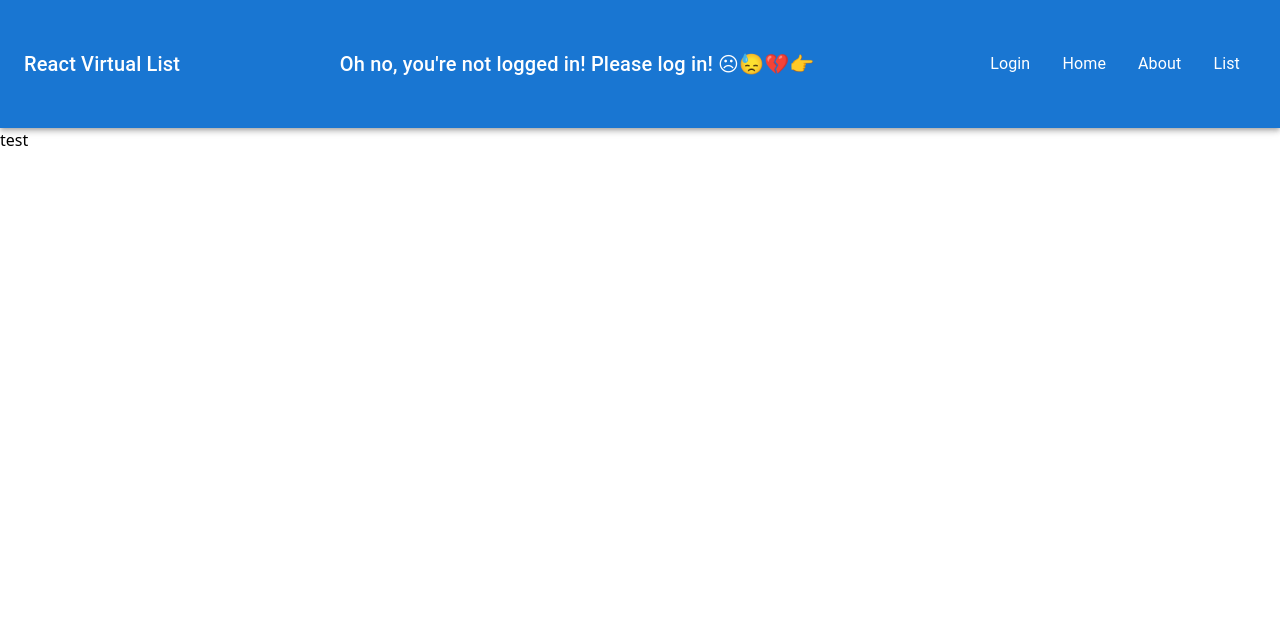
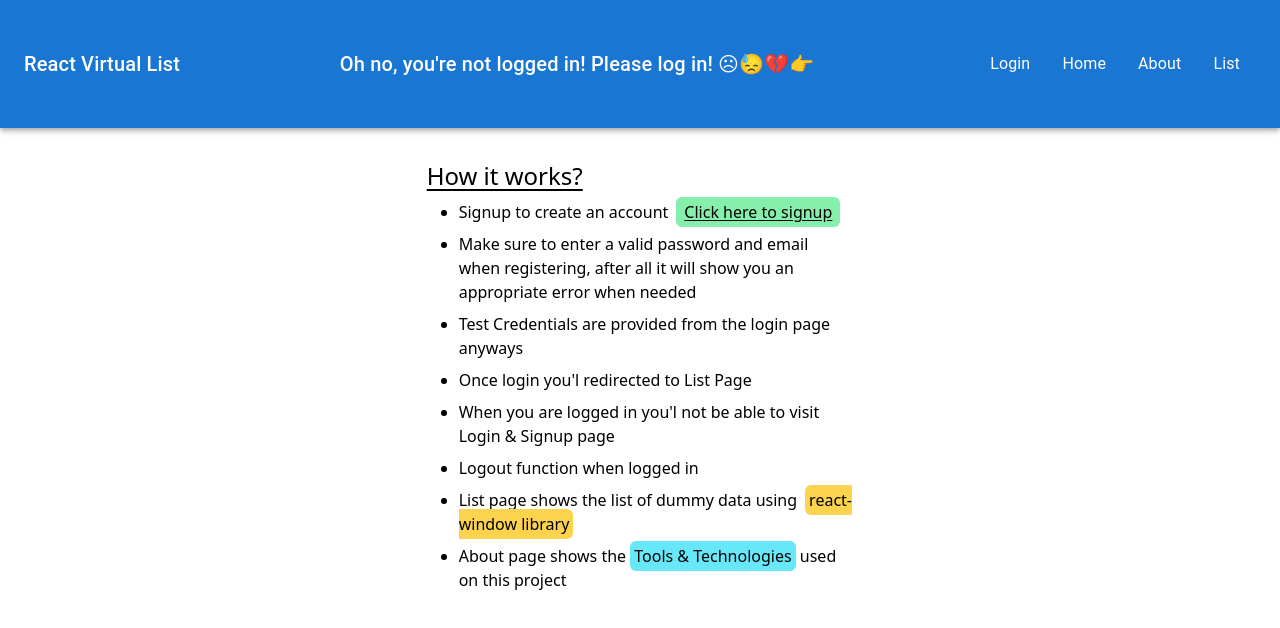
Before and after one commit to olaknowct/react-virtual-list, a Next.js app: page / in a window 1280 px wide. Shown: the top 628 px of the page. Built offline with nearby package versions, Linux system fonts and the light colour scheme; no server answers.

Commit message:
update & add ui content

```diff
--- a/package.json
+++ b/package.json
@@ -33,6 +33,7 @@
     "redux-logger": "^3.0.6",
     "redux-saga": "^1.2.3",
     "reselect": "^4.1.8",
+    "styled-components": "^6.0.0-rc.3",
     "tailwindcss": "3.3.2",
     "typed-redux-saga": "^1.5.0",
     "typescript": "5.1.3",
--- a/src/pages/about/index.tsx
+++ b/src/pages/about/index.tsx
@@ -1,3 +1,27 @@
 export default function About() {
-  return <h1>about</h1>;
+  return (
+    <section className="bg-green-200 w-1/4 mx-auto mt-16 p-16">
+      <h1 className="text-2xl font-bold mb-4">Tools & Technology</h1>
+      <ul className="flex flex-col">
+        <li>ReactJs</li>
+        <li>NextJs</li>
+        <li>Nextauth.js</li>
+        <li>TypeScript</li>
+        <li>React-window</li>
+        <li>Material UI</li>
+        <li>Styled Component</li>
+        <li>TailwindCSS</li>
+        <li>bcryptJs</li>
+        <li>React-redux</li>
+        <li>Redux-saga</li>
+        <li>Redux-toolkit</li>
+        <li>mongoose</li>
+        <li>mongoDB</li>
+        <li>reselect</li>
+        <li>validator</li>
+        <li>redux-logger</li>
+        <li>NoSQL</li>
+      </ul>
+    </section>
+  );
 }
--- /dev/null
+++ b/src/pages/home/home.styles.jsx
@@ -0,0 +1,12 @@
+import styled from 'styled-components';
+export const HomeContainer = styled.div`
+  display: flex;
+  flex-direction: column;
+  margin: 0 auto;
+  width: 50%;
+  text-align: left;
+  background-color: #dcfce7;
+  margin-top: 2rem;
+  padding: 2rem;
+  border-radius: 16px;
+`;
--- a/src/pages/home/index.tsx
+++ b/src/pages/home/index.tsx
@@ -1,3 +1,22 @@
+import { HomeContainer } from './home.styles';
+
 export default function Home() {
-  return <h1>home</h1>;
+  return (
+    <HomeContainer>
+      <p>
+        Lorem ipsum dolor sit amet consectetur adipisicing elit. Eveniet cum
+        perferendis exercitationem voluptatem corporis. Veritatis maiores at
+        dolores sapiente, totam voluptates tempore, incidunt provident
+        laudantium explicabo earum vitae iusto pariatur! Lorem ipsum dolor sit
+        amet consectetur adipisicing elit. Eveniet cum perferendis
+        exercitationem voluptatem corporis. Veritatis maiores at dolores
+        sapiente, totam voluptates tempore, incidunt provident laudantium
+        explicabo earum vitae iusto pariatur! Lorem ipsum dolor sit amet
+        consectetur adipisicing elit. Eveniet cum perferendis exercitationem
+        voluptatem corporis. Veritatis maiores at dolores sapiente, totam
+        voluptates tempore, incidunt provident laudantium explicabo earum vitae
+        iusto pariatur!
+      </p>
+    </HomeContainer>
+  );
 }
--- a/src/pages/index.tsx
+++ b/src/pages/index.tsx
@@ -1,6 +1,48 @@
 import Image from 'next/image';
 import NavBar from '@/components/navbar/navbar';
+import Link from 'next/link';
 
 export default function Home() {
-  return <div>test</div>;
+  return (
+    <div className="w-1/3 mx-auto mt-8">
+      <h1 className="text-2xl mb-2 underline underline-offset-4">
+        How it works?
+      </h1>
+      <ul className="pl-8 flex flex-col gap-2 list-disc">
+        <li>
+          Signup to create an account
+          <Link
+            href="/signup"
+            className=" ml-2 bg-green-300 px-2 py-1 rounded-md  underline underline-offset-2"
+          >
+            Click here to signup
+          </Link>
+        </li>
+        <li>
+          Make sure to enter a valid password and email when registering, after
+          all it will show you an appropriate error when needed
+        </li>
+        <li>Test Credentials are provided from the login page anyways</li>
+
+        <li> Once login you'l redirected to List Page</li>
+        <li>
+          When you are logged in you'l not be able to visit Login & Signup page
+        </li>
+        <li>Logout function when logged in</li>
+        <li>
+          List page shows the list of dummy data using
+          <span className="bg-amber-300 p-1 rounded-md ml-2 ">
+            react-window library
+          </span>
+        </li>
+        <li>
+          About page shows the{' '}
+          <span className="bg-cyan-300 p-1 rounded-md">
+            Tools & Technologies
+          </span>{' '}
+          used on this project
+        </li>
+      </ul>
+    </div>
+  );
 }
--- a/src/pages/login.tsx
+++ b/src/pages/login/index.tsx
@@ -2,10 +2,20 @@ import { useRouter } from 'next/router';
 import { getSession } from 'next-auth/react';
 import { useEffect, useState } from 'react';
 import { GetServerSidePropsContext } from 'next';
-import LoginForm from '../components/auth/login-form';
+import LoginForm from '../../components/auth/login-form';
+import { Container } from './login.styles';
 
 function AuthPage() {
-  return <LoginForm />;
+  return (
+    <>
+      <LoginForm />
+      <Container>
+        <h1>Test Credentials</h1>
+        <span>email: test@gmail.com</span>
+        <span>password: test1234</span>
+      </Container>
+    </>
+  );
 }
 
 export async function getServerSideProps(context: GetServerSidePropsContext) {
--- /dev/null
+++ b/src/pages/login/login.styles.jsx
@@ -0,0 +1,21 @@
+import styled from 'styled-components';
+
+export const Container = styled.div`
+  display: flex;
+  flex-direction: column;
+  margin: 0 auto;
+  width: 28%;
+  text-align: left;
+  background-color: #ccfbf1;
+  margin-top: 2rem;
+  padding-left: 2rem;
+  padding: 2rem 0 2rem 2rem;
+  color: #042f2e;
+  h1 {
+    font-size: 1.6rem;
+    font-weight: bold;
+  }
+  span {
+    font-size: 1rem;
+  }
+`;
--- a/tsconfig.json
+++ b/tsconfig.json
@@ -24,7 +24,8 @@
     "**/*.tsx",
     "src/store/root-saga.js",
     "src/store/user/user.workerSaga.js",
-    "src/components/auth/signup-form.js"
+    "src/components/auth/signup-form.js",
+    "src/components/layout/layout.js"
   ],
   "exclude": ["node_modules"]
 }
```
Also changed, not shown: 2 other files (tests, documents, lock files or other folders).
